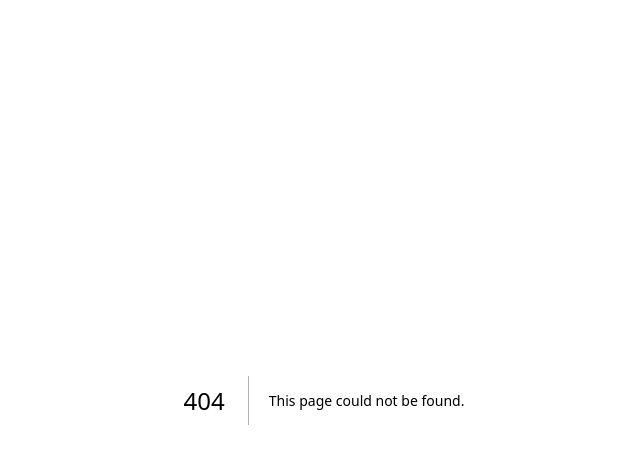
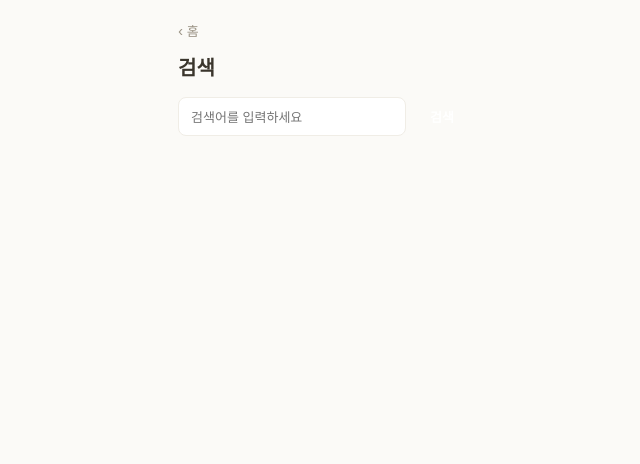
Before and after one commit to chasua723-ops/chasuaimyong, a Next.js app: page /search in a window 1280 px wide. Before the commit this address had no page. Shown: the top 464 px of the page, without its empty margins (316-956 px from the left). Built offline with nearby package versions, Linux system fonts and the light colour scheme; a web font is replaced by a local one.

Commit message:
feat: add /search page for keyword search with follow-up questions

```diff
--- /dev/null
+++ b/src/app/search/page.tsx
@@ -0,0 +1,135 @@
+// src/app/search/page.tsx
+'use client';
+
+import { useState } from 'react';
+import Link from 'next/link';
+import { containsChinese } from '@/lib/containsChinese';
+import styles from './search.module.css';
+
+interface SearchMatch {
+  bookId: string;
+  bookName: string;
+  pageNum: number;
+  content: string;
+}
+
+interface Turn {
+  question: string;
+  answer: string;
+  matches: SearchMatch[];
+}
+
+export default function SearchPage() {
+  const [queryInput, setQueryInput] = useState('');
+  const [followupInput, setFollowupInput] = useState('');
+  const [turns, setTurns] = useState<Turn[]>([]);
+  const [loading, setLoading] = useState(false);
+  const [error, setError] = useState<string | null>(null);
+
+  async function runQuery(query: string, history: { question: string; answer: string }[]) {
+    setLoading(true);
+    setError(null);
+    try {
+      const res = await fetch('/api/search', {
+        method: 'POST',
+        headers: { 'Content-Type': 'application/json' },
+        body: JSON.stringify({ query, history: history.length > 0 ? history : undefined }),
+      });
+      if (!res.ok) {
+        setError('검색하지 못했어요. 다시 시도해주세요.');
+        return undefined;
+      }
+      return (await res.json()) as { answer: string; matches: SearchMatch[] };
+    } catch (err) {
+      console.error(err);
+      setError('검색하지 못했어요. 다시 시도해주세요.');
+      return undefined;
+    } finally {
+      setLoading(false);
+    }
+  }
+
+  async function handleSearch() {
+    const query = queryInput.trim();
+    if (!query) return;
+    const result = await runQuery(query, []);
+    if (!result) return;
+    setTurns([{ question: query, answer: result.answer, matches: result.matches }]);
+    setQueryInput('');
+  }
+
+  async function handleFollowup() {
+    const query = followupInput.trim();
+    if (!query) return;
+    const history = turns.map((t) => ({ question: t.question, answer: t.answer }));
+    const result = await runQuery(query, history);
+    if (!result) return;
+    setTurns((prev) => [...prev, { question: query, answer: result.answer, matches: result.matches }]);
+    setFollowupInput('');
+  }
+
+  return (
+    <main className={styles.page}>
+      <Link href="/" className={styles.back}>
+        ‹ 홈
+      </Link>
+      <h1 className={styles.title}>검색</h1>
+
+      <div className={styles.searchRow}>
+        <input
+          className={styles.searchInput}
+          value={queryInput}
+          onChange={(e) => setQueryInput(e.target.value)}
+          placeholder="검색어를 입력하세요"
+          onKeyDown={(e) => e.key === 'Enter' && handleSearch()}
+        />
+        <button className={styles.searchButton} onClick={handleSearch} disabled={loading}>
+          검색
+        </button>
+      </div>
+
+      {loading && <p className={styles.hint}>검색 중...</p>}
+      {error && <p className={styles.error}>{error}</p>}
+
+      {turns.map((turn, i) => (
+        <div key={i} className={styles.turnCard}>
+          <p className={styles.turnQuestion}>{turn.question}</p>
+          {turn.matches.length === 0 ? (
+            <p className={styles.empty}>검색 결과가 없어요.</p>
+          ) : (
+            <>
+              <p className={styles.turnAnswer}>{turn.answer}</p>
+              <div className={styles.matchList}>
+                {turn.matches.map((m, j) => (
+                  <div key={j} className={styles.matchItem}>
+                    <p className={styles.matchMeta}>
+                      {m.bookName} · {m.pageNum}페이지
+                    </p>
+                    <p className={`${styles.matchContent}${containsChinese(m.content) ? ' zh' : ''}`}>
+                      {m.content}
+                    </p>
+                  </div>
+                ))}
+              </div>
+            </>
+          )}
+        </div>
+      ))}
+
+      {turns.length > 0 && (
+        <div className={styles.followupRow}>
+          <input
+            className={styles.searchInput}
+            value={followupInput}
+            onChange={(e) => setFollowupInput(e.target.value)}
+            placeholder="추가로 궁금한 걸 물어보세요"
+            onKeyDown={(e) => e.key === 'Enter' && handleFollowup()}
+          />
+          <button className={styles.searchButton} onClick={handleFollowup} disabled={loading}>
+            질문
+          </button>
+        </div>
+      )}
+    </main>
+  );
+}
--- /dev/null
+++ b/src/app/search/search.module.css
@@ -0,0 +1,123 @@
+/* src/app/search/search.module.css */
+.page {
+  max-width: 480px;
+  margin: 0 auto;
+  padding: 20px;
+  min-height: 100vh;
+}
+
+.back {
+  display: inline-block;
+  margin-bottom: 12px;
+  font-size: 13px;
+  color: var(--text-secondary);
+  text-decoration: none;
+}
+
+.title {
+  font-size: 20px;
+  font-weight: 700;
+  margin-bottom: 16px;
+}
+
+.searchRow,
+.followupRow {
+  display: flex;
+  gap: 8px;
+  margin-bottom: 16px;
+}
+
+.searchInput {
+  flex: 1;
+  padding: 10px 12px;
+  border-radius: 8px;
+  border: 1px solid var(--card-border);
+  background: var(--card-background);
+  color: var(--foreground);
+  font-size: 13px;
+  font-family: inherit;
+}
+
+.searchButton {
+  background: var(--search-accent);
+  color: #ffffff;
+  border: none;
+  border-radius: 8px;
+  padding: 10px 16px;
+  font-size: 13px;
+  font-weight: 600;
+  font-family: inherit;
+  cursor: pointer;
+}
+
+.searchButton:disabled {
+  opacity: 0.6;
+  cursor: not-allowed;
+}
+
+.hint {
+  font-size: 12px;
+  color: var(--text-secondary);
+  margin-bottom: 12px;
+}
+
+.error {
+  font-size: 12px;
+  color: #d64545;
+  margin-bottom: 12px;
+}
+
+.empty {
+  color: var(--text-secondary);
+  font-size: 13px;
+}
+
+.turnCard {
+  background: var(--card-background);
+  border: 1px solid var(--card-border);
+  border-left: 4px solid var(--search-accent);
+  border-radius: 10px;
+  padding: 14px;
+  margin-bottom: 16px;
+}
+
+.turnQuestion {
+  font-size: 14px;
+  font-weight: 700;
+  margin-bottom: 8px;
+}
+
+.turnAnswer {
+  font-size: 13px;
+  line-height: 1.6;
+  background: var(--search-accent-bg);
+  color: var(--search-accent-text);
+  border-radius: 8px;
+  padding: 10px 12px;
+  margin-bottom: 12px;
+  white-space: pre-wrap;
+}
+
+.matchList {
+  display: flex;
+  flex-direction: column;
+  gap: 8px;
+}
+
+.matchItem {
+  border-top: 1px solid var(--card-border);
+  padding-top: 8px;
+}
+
+.matchMeta {
+  font-size: 11px;
+  font-weight: 700;
+  color: var(--text-secondary);
+  margin-bottom: 4px;
+}
+
+.matchContent {
+  font-size: 13px;
+  line-height: 1.6;
+  white-space: pre-wrap;
+}
```
Also changed, not shown: 1 other file (tests, documents, lock files or other folders).
